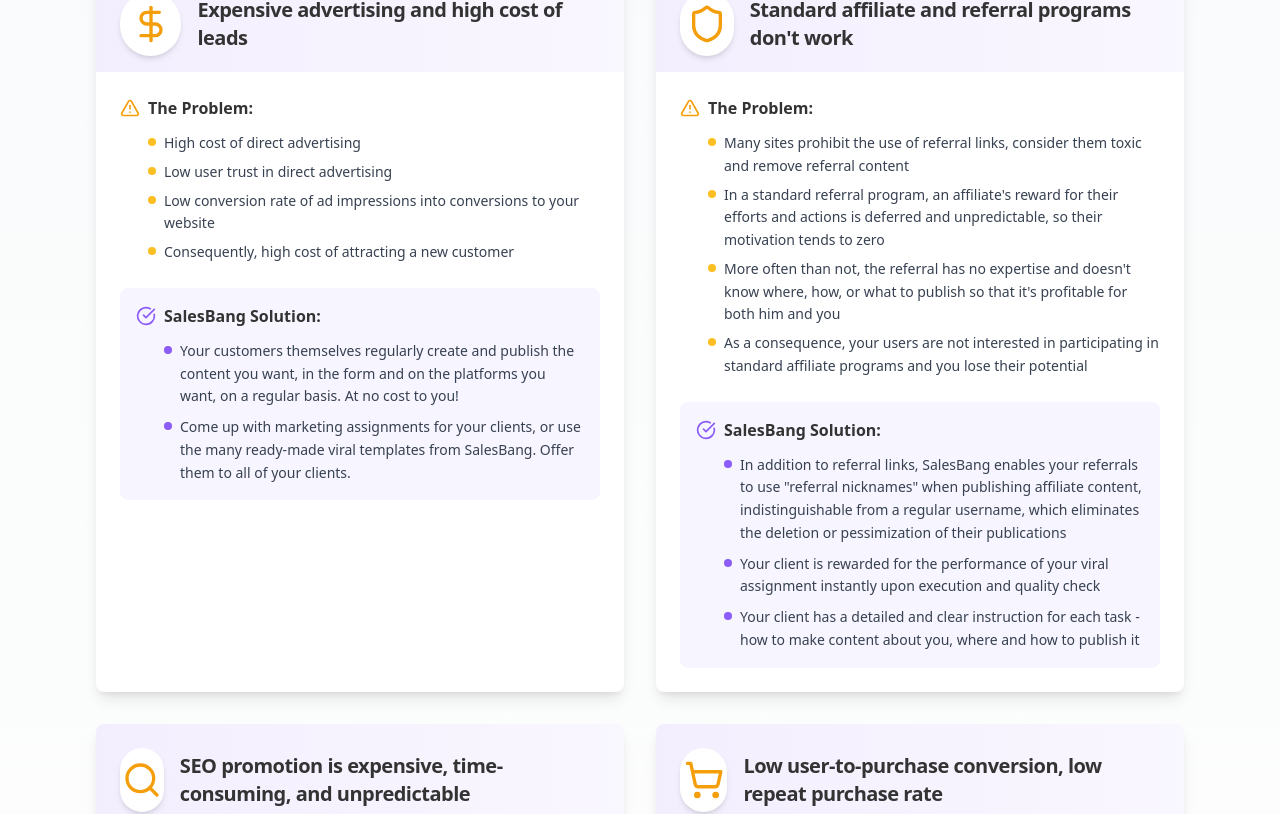
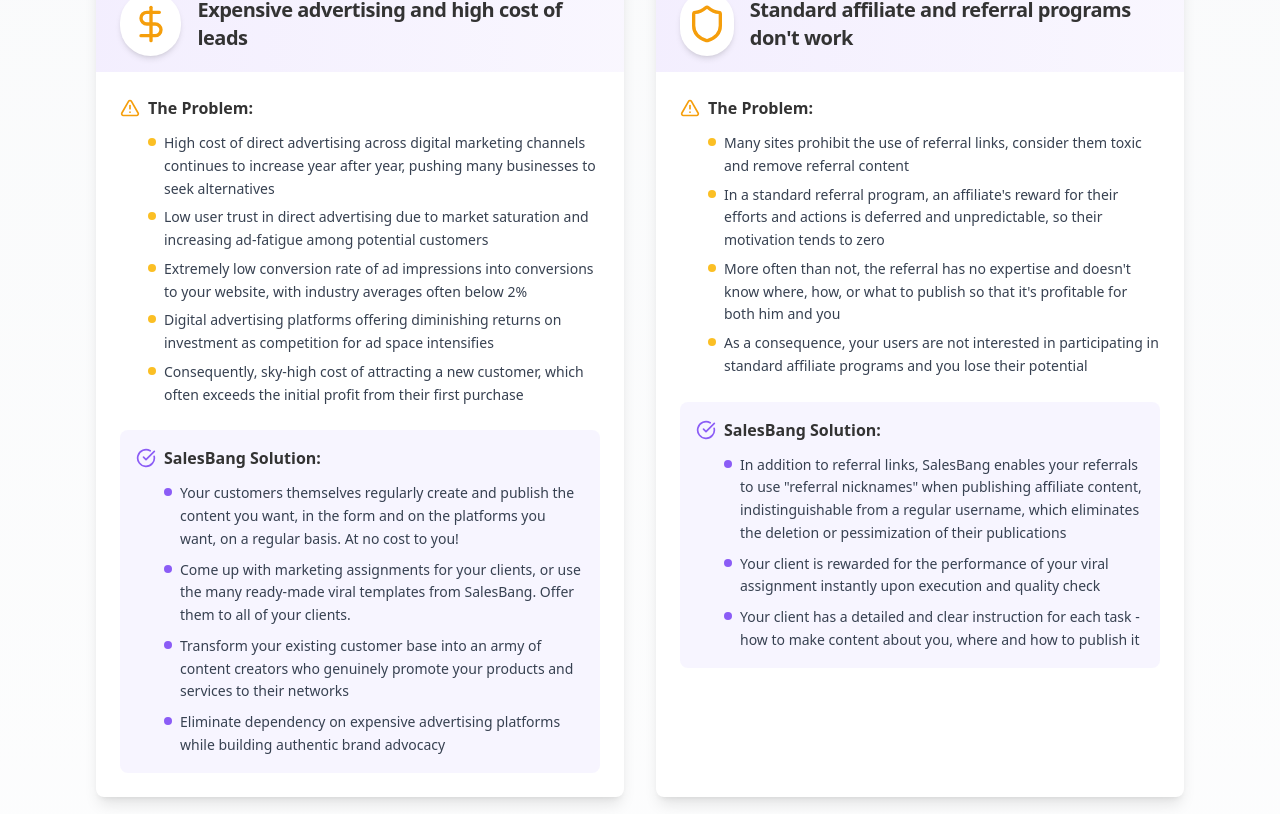
Before and after one commit to Sergomenes/viral-boost-landing, a React (Vite) app: page / in a window 1280 px wide. Shown: the part 3218-4032 px from the top of the page. Built offline with nearby package versions, Linux system fonts and the light colour scheme.

Commit message:
Fix: Increase text in pain points section
Increase the amount of text in the "Expensive advertising and high cost of leads" block, while preserving its essence.

```diff
--- a/src/components/PainPointsSection.tsx
+++ b/src/components/PainPointsSection.tsx
@@ -9,14 +9,17 @@ const painPoints = [
     title: "Expensive advertising and high cost of leads",
     icon: <DollarSign className="h-10 w-10 text-amber-500" />,
     problems: [
-      "High cost of direct advertising",
-      "Low user trust in direct advertising",
-      "Low conversion rate of ad impressions into conversions to your website",
-      "Consequently, high cost of attracting a new customer"
+      "High cost of direct advertising across digital marketing channels continues to increase year after year, pushing many businesses to seek alternatives",
+      "Low user trust in direct advertising due to market saturation and increasing ad-fatigue among potential customers",
+      "Extremely low conversion rate of ad impressions into conversions to your website, with industry averages often below 2%",
+      "Digital advertising platforms offering diminishing returns on investment as competition for ad space intensifies",
+      "Consequently, sky-high cost of attracting a new customer, which often exceeds the initial profit from their first purchase"
     ],
     solution: [
       "Your customers themselves regularly create and publish the content you want, in the form and on the platforms you want, on a regular basis. At no cost to you!",
-      "Come up with marketing assignments for your clients, or use the many ready-made viral templates from SalesBang. Offer them to all of your clients."
+      "Come up with marketing assignments for your clients, or use the many ready-made viral templates from SalesBang. Offer them to all of your clients.",
+      "Transform your existing customer base into an army of content creators who genuinely promote your products and services to their networks",
+      "Eliminate dependency on expensive advertising platforms while building authentic brand advocacy"
     ]
   },
   {
```
